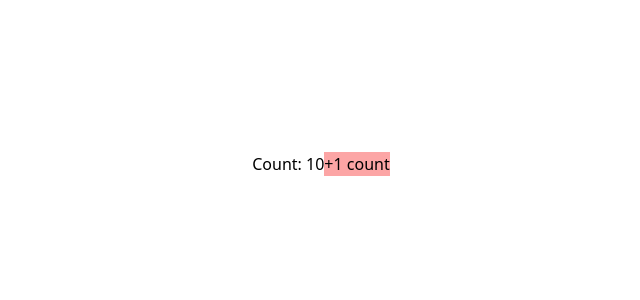
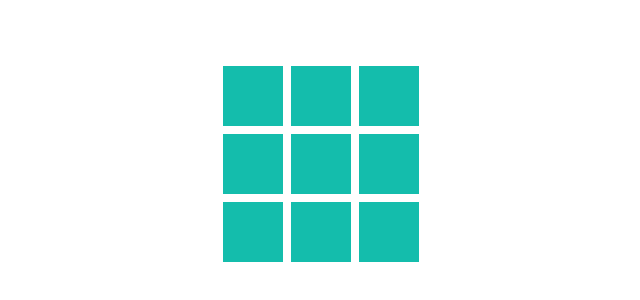
Before and after one commit to vuanhtu1993/poly-typescript, a React (Create React App) app in the folder lesson4/: page / in a window 1280 px wide. Shown: the part 236-536 px from the top of the page, without its empty margins (319-959 px from the left). Built offline with nearby package versions, Linux system fonts and the light colour scheme.

Commit message:
Buổi 8: Tic tac toe

```diff
--- a/lesson4/src/app.jsx
+++ b/lesson4/src/app.jsx
@@ -1,20 +1,24 @@
 import { useState } from "react"
 import Avatar from "./components/avatar"
+import Square from "./components/square"
+import Board from "./components/board"
 
 // Props: Là một đối tượng, để truyền dữ liệu từ cha xuống con, nhưng không có chiều ngược lại
 // Props: Immutable >< mutable
+// State: Trạng thái (bộ nhớ) của component - Cho phép component thay đổi khi tương tác
 const App = () => {
-    const [count, setCount] = useState(10)
-    // let count = 10
-
-    const increase = () => {
-        setCount(count + 1)
-        console.log(count);
-    }
-
     return <div className="flex justify-center items-center h-[100vh]">
-        <div>Count: {count}</div>
-        <button onClick={increase} className="bg-red-300">+1 count</button>
+        <Board>
+            <Square />
+            <Square />
+            <Square />
+            <Square />
+            <Square />
+            <Square />
+            <Square />
+            <Square />
+            <Square />
+        </Board>
     </div>
 }
 
--- /dev/null
+++ b/lesson4/src/components/board.jsx
@@ -0,0 +1,7 @@
+const Board = ({children}) => {
+    return <div className="grid grid-cols-3 gap-2">
+        {children}
+    </div>
+}
+
+export default Board
--- /dev/null
+++ b/lesson4/src/components/square.jsx
@@ -0,0 +1,12 @@
+import { useState } from "react"
+
+const Square = () => {
+    const [value, setValue] = useState(null)
+    return <button
+        onClick={() => setValue("X")}
+        className="w-[60px] h-[60px] bg-[#14bdac] text-3xl text-white">
+        {value}
+    </button>
+}
+
+export default Square
```
Also changed, not shown: lesson4/tailwind.config.js (added).
